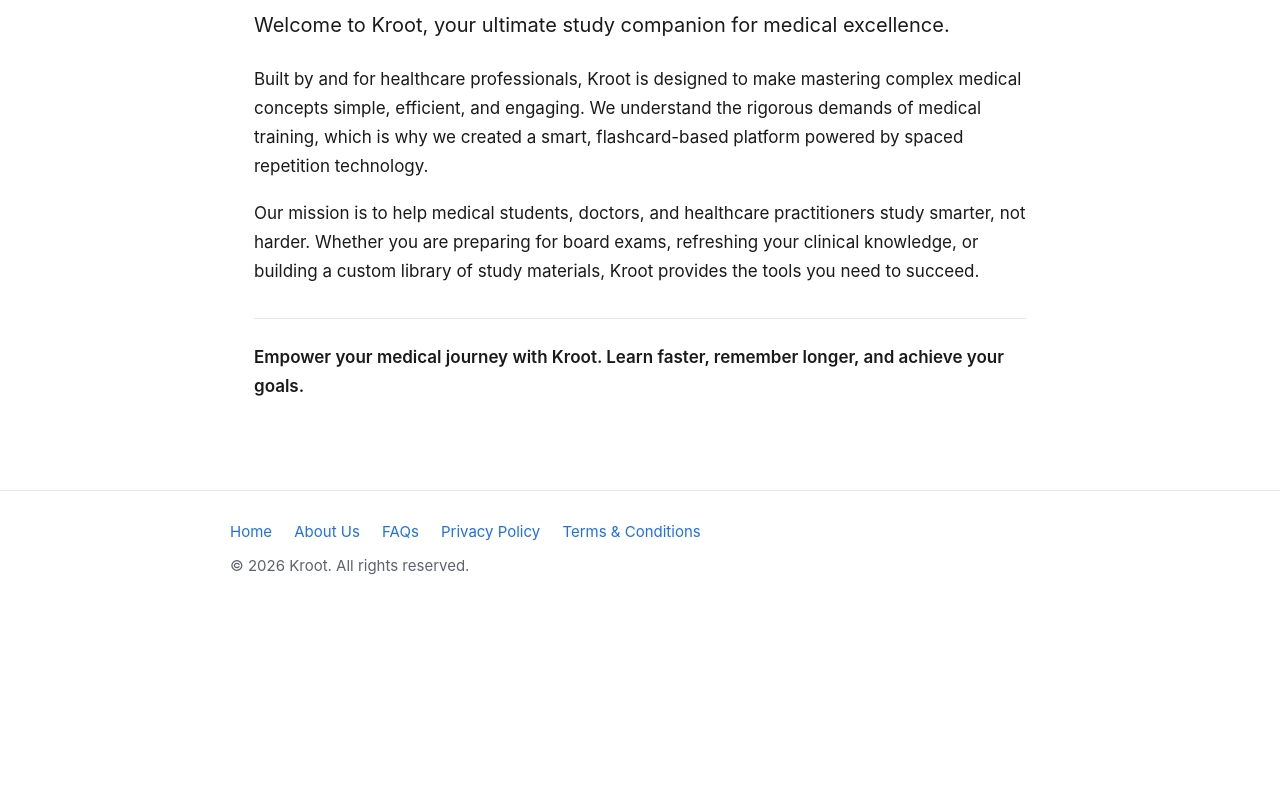
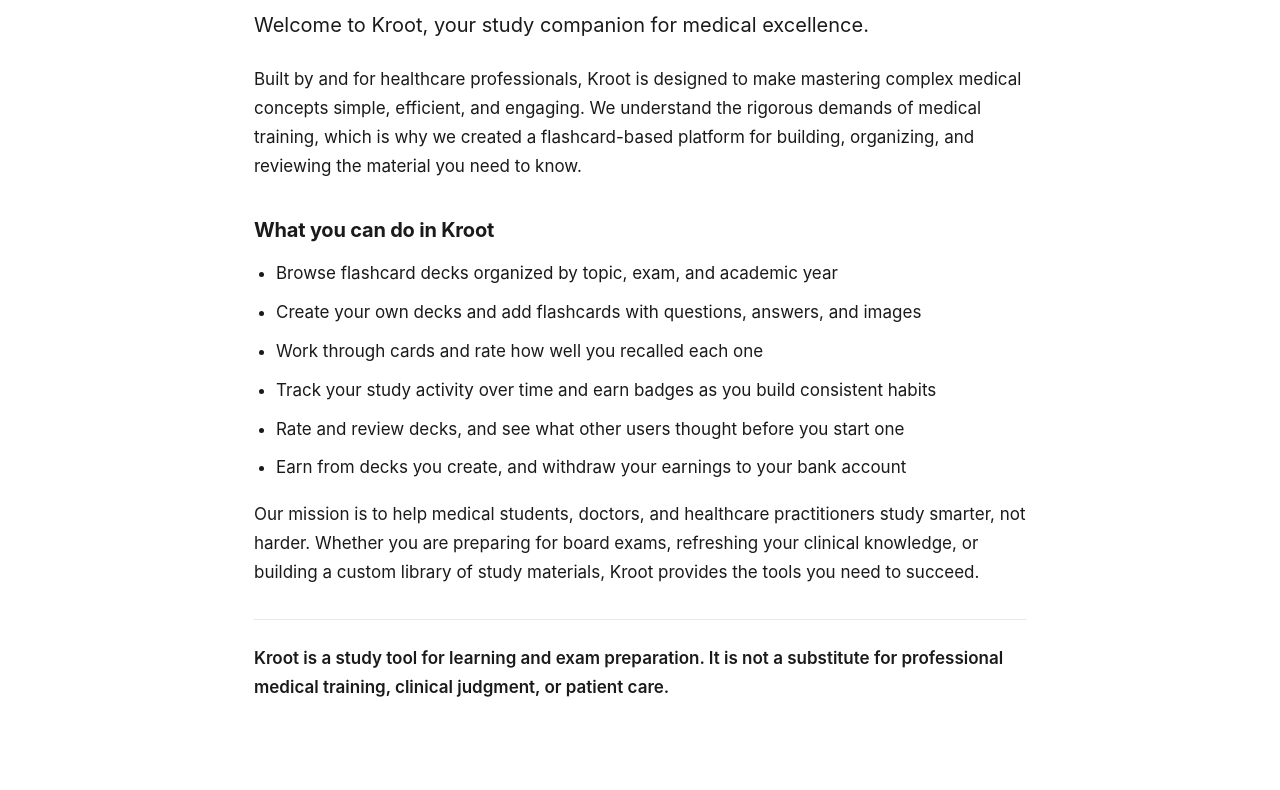
Before and after one commit to smallball300/kroot-landing-page, a website: page about-us/index.html in a window 1280 px wide. Shown: the part 209-999 px from the top of the page. Before the commit the page ends 835 px from the top, so only its background shows below. Drawn offline with Linux system fonts and the light colour scheme.

Commit message:
Revise About Us page content and description
Updated the content and description of the About Us page to reflect changes in the app's features and mission.

```diff
--- a/about-us/index.html
+++ b/about-us/index.html
@@ -1,15 +1,15 @@
 
-About us · HTML
+About us updated · HTML
 <!DOCTYPE html>
 <html lang="en">
 <head>
 <meta charset="utf-8">
 <meta name="viewport" content="width=device-width, initial-scale=1">
 <title>About Us | Kroot</title>
-<meta name="description" content="Kroot is a flashcard study companion built for medical students, doctors, and healthcare practitioners, powered by spaced repetition.">
+<meta name="description" content="Kroot is a flashcard study app built for medical students, doctors, and healthcare practitioners.">
 <link rel="canonical" href="https://krootapp.com/about-us">
 <meta property="og:title" content="About Us | Kroot">
-<meta property="og:description" content="Kroot is a flashcard study companion built for medical students, doctors, and healthcare practitioners, powered by spaced repetition.">
+<meta property="og:description" content="Kroot is a flashcard study app built for medical students, doctors, and healthcare practitioners.">
 <meta property="og:url" content="https://krootapp.com/about-us">
 <meta property="og:type" content="website">
 <style>
@@ -47,6 +47,9 @@ About us · HTML
   h1{font-size:34px;line-height:1.25;margin:0 0 24px;letter-spacing:-.02em}
   .lede{font-size:20px;line-height:1.6;color:var(--ink);margin:0 0 24px}
   p{margin:0 0 18px}
+  h2{font-size:20px;margin:32px 0 12px;letter-spacing:-.01em}
+  ul{margin:0 0 18px;padding-left:22px}
+  li{margin:0 0 10px}
   .closing{
     margin-top:32px;
     padding-top:24px;
@@ -87,13 +90,23 @@ About us · HTML
 <main>
   <h1>About Us</h1>
 
-  <p class="lede">Welcome to Kroot, your ultimate study companion for medical excellence.</p>
+  <p class="lede">Welcome to Kroot, your study companion for medical excellence.</p>
 
-  <p>Built by and for healthcare professionals, Kroot is designed to make mastering complex medical concepts simple, efficient, and engaging. We understand the rigorous demands of medical training, which is why we created a smart, flashcard-based platform powered by spaced repetition technology.</p>
+  <p>Built by and for healthcare professionals, Kroot is designed to make mastering complex medical concepts simple, efficient, and engaging. We understand the rigorous demands of medical training, which is why we created a flashcard-based platform for building, organizing, and reviewing the material you need to know.</p>
+
+  <h2>What you can do in Kroot</h2>
+  <ul>
+    <li>Browse flashcard decks organized by topic, exam, and academic year</li>
+    <li>Create your own decks and add flashcards with questions, answers, and images</li>
+    <li>Work through cards and rate how well you recalled each one</li>
+    <li>Track your study activity over time and earn badges as you build consistent habits</li>
+    <li>Rate and review decks, and see what other users thought before you start one</li>
+    <li>Earn from decks you create, and withdraw your earnings to your bank account</li>
+  </ul>
 
   <p>Our mission is to help medical students, doctors, and healthcare practitioners study smarter, not harder. Whether you are preparing for board exams, refreshing your clinical knowledge, or building a custom library of study materials, Kroot provides the tools you need to succeed.</p>
 
-  <p class="closing">Empower your medical journey with Kroot. Learn faster, remember longer, and achieve your goals.</p>
+  <p class="closing">Kroot is a study tool for learning and exam preparation. It is not a substitute for professional medical training, clinical judgment, or patient care.</p>
 </main>
 
 <footer>
@@ -104,6 +117,7 @@ About us · HTML
       <a href="/faqs">FAQs</a>
       <a href="/privacy-policy">Privacy Policy</a>
       <a href="/terms-and-conditions">Terms &amp; Conditions</a>
+      <a href="/delete-account">Delete Account</a>
     </div>
     <div>&copy; 2026 Kroot. All rights reserved.</div>
   </div>
```
